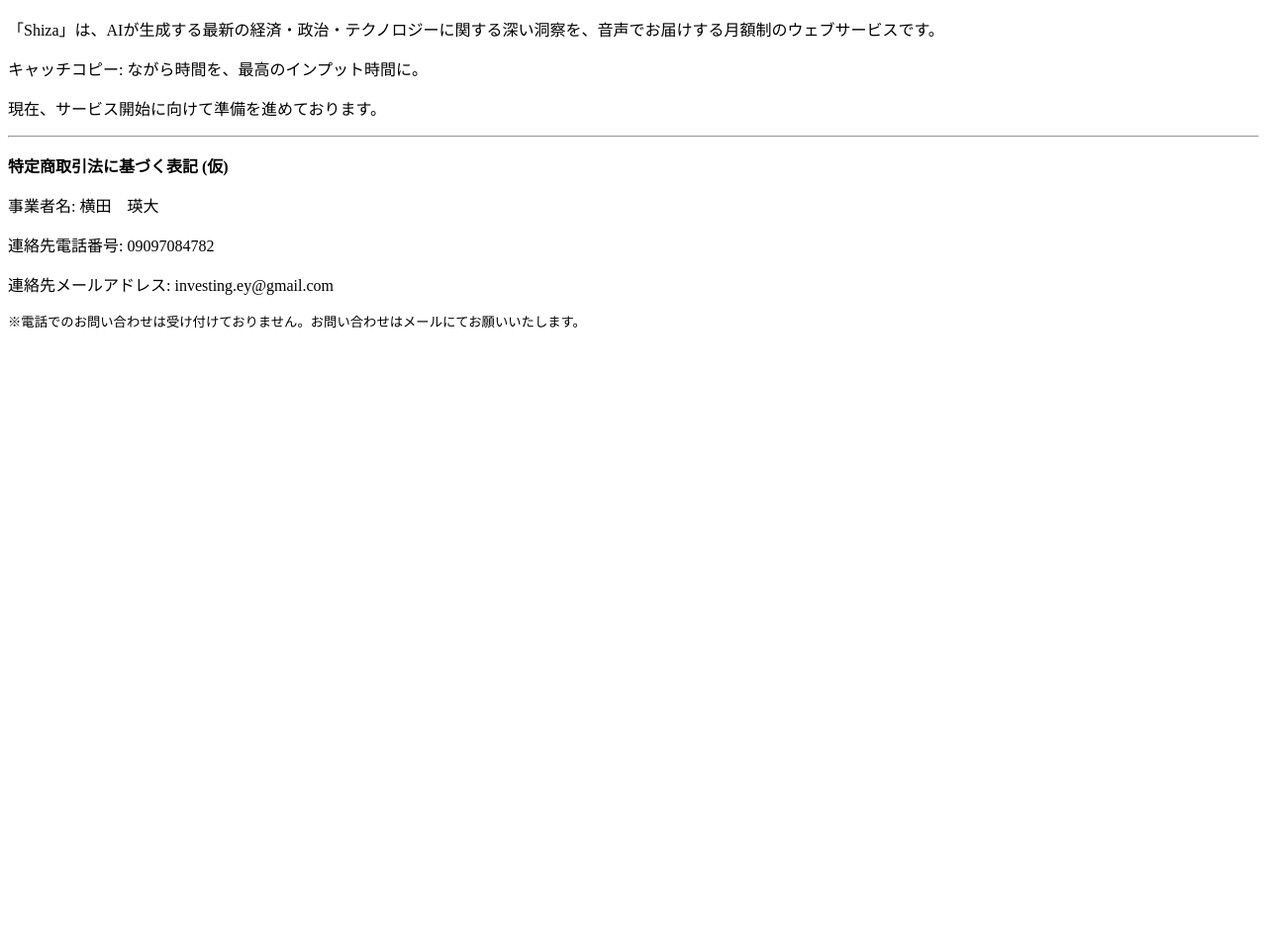
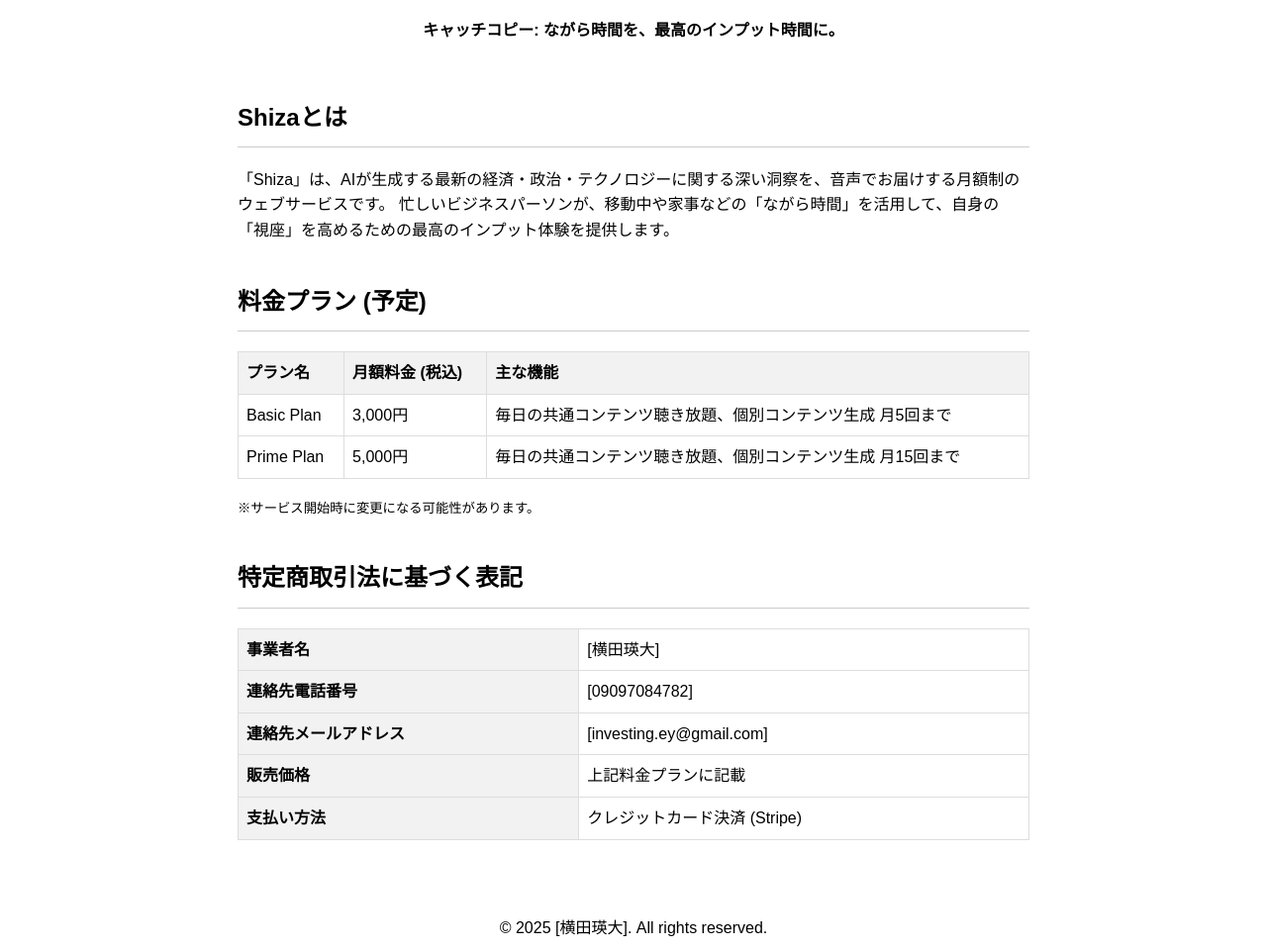
Before and after one commit to investingey-dev/shiza-landing, a plain HTML site: page index.html in a window 1280 px wide. Shown: the part 127-1087 px from the top of the page at 99% size. Before the commit the page ends 800 px from the top, so only its background shows below. Drawn offline with Linux system fonts and the light colour scheme.

Commit message:
Update index.html

```diff
--- a/index.html
+++ b/index.html
@@ -2,31 +2,87 @@
 <html lang="ja">
 <head>
     <meta charset="UTF-8">
-    <title>Shiza (準備中)</title>
+    <title>Shiza - AI音声インサイト提供サービス (準備中)</title>
+    <style>
+        body { font-family: sans-serif; line-height: 1.6; max-width: 800px; margin: 20px auto; padding: 0 20px; }
+        header, footer { text-align: center; padding: 20px 0; }
+        section { margin-bottom: 40px; }
+        h1, h2 { border-bottom: 1px solid #ccc; padding-bottom: 10px; }
+        table { border-collapse: collapse; width: 100%; }
+        th, td { border: 1px solid #ddd; padding: 8px; text-align: left; }
+        th { background-color: #f2f2f2; }
+    </style>
 </head>
 <body>
-    <h1>Shiza (現在準備中)</h1>
-    <h2>AI音声インサイト提供サービス</h2>
-    <p>
-        「Shiza」は、AIが生成する最新の経済・政治・テクノロジーに関する深い洞察を、音声でお届けする月額制のウェブサービスです。
-    </p>
-    <p>
-        キャッチコピー: ながら時間を、最高のインプット時間に。
-    </p>
-    <p>
-        現在、サービス開始に向けて準備を進めております。
-    </p>
-    <hr>
-    <p><strong>特定商取引法に基づく表記 (仮)</strong></p>
-    <p>事業者名: 横田　瑛大</p>
+    <header>
+        <h1>Shiza (現在サービス準備中)</h1>
+        <p><strong>キャッチコピー: ながら時間を、最高のインプット時間に。</strong></p>
+    </header>
 
-    <!-- ▼▼▼▼▼ この行を追加 ▼▼▼▼▼ -->
-    <p>連絡先電話番号: 09097084782</p>
-    <!-- ▲▲▲▲▲ この行を追加 ▲▲▲▲▲ -->
+    <main>
+        <section id="about">
+            <h2>Shizaとは</h2>
+            <p>
+                「Shiza」は、AIが生成する最新の経済・政治・テクノロジーに関する深い洞察を、音声でお届けする月額制のウェブサービスです。
+                忙しいビジネスパーソンが、移動中や家事などの「ながら時間」を活用して、自身の「視座」を高めるための最高のインプット体験を提供します。
+            </p>
+        </section>
 
-    <p>連絡先メールアドレス: investing.ey@gmail.com</p>
-    <p>
-        <small>※電話でのお問い合わせは受け付けておりません。お問い合わせはメールにてお願いいたします。</small>
-    </p>
+        <section id="plans">
+            <h2>料金プラン (予定)</h2>
+            <table>
+                <thead>
+                    <tr>
+                        <th>プラン名</th>
+                        <th>月額料金 (税込)</th>
+                        <th>主な機能</th>
+                    </tr>
+                </thead>
+                <tbody>
+                    <tr>
+                        <td>Basic Plan</td>
+                        <td>3,000円</td>
+                        <td>毎日の共通コンテンツ聴き放題、個別コンテンツ生成 月5回まで</td>
+                    </tr>
+                    <tr>
+                        <td>Prime Plan</td>
+                        <td>5,000円</td>
+                        <td>毎日の共通コンテンツ聴き放題、個別コンテンツ生成 月15回まで</td>
+                    </tr>
+                </tbody>
+            </table>
+            <p><small>※サービス開始時に変更になる可能性があります。</small></p>
+        </section>
+
+        <section id="tokushoho">
+            <h2>特定商取引法に基づく表記</h2>
+            <table>
+                <tr>
+                    <th>事業者名</th>
+                    <td>[横田瑛大]</td>
+                </tr>
+                <tr>
+                    <th>連絡先電話番号</th>
+                    <td>[09097084782]</td>
+                </tr>
+                <tr>
+                    <th>連絡先メールアドレス</th>
+                    <td>[investing.ey@gmail.com]</td>
+                </tr>
+                <tr>
+                    <th>販売価格</th>
+                    <td>上記料金プランに記載</td>
+                </tr>
+                <tr>
+                    <th>支払い方法</th>
+                    <td>クレジットカード決済 (Stripe)</td>
+                </tr>
+            </table>
+        </section>
+    </main>
+
+    <footer>
+        <p>© 2025 [横田瑛大]. All rights reserved.</p>
+    </footer>
 </body>
 </html>
```
